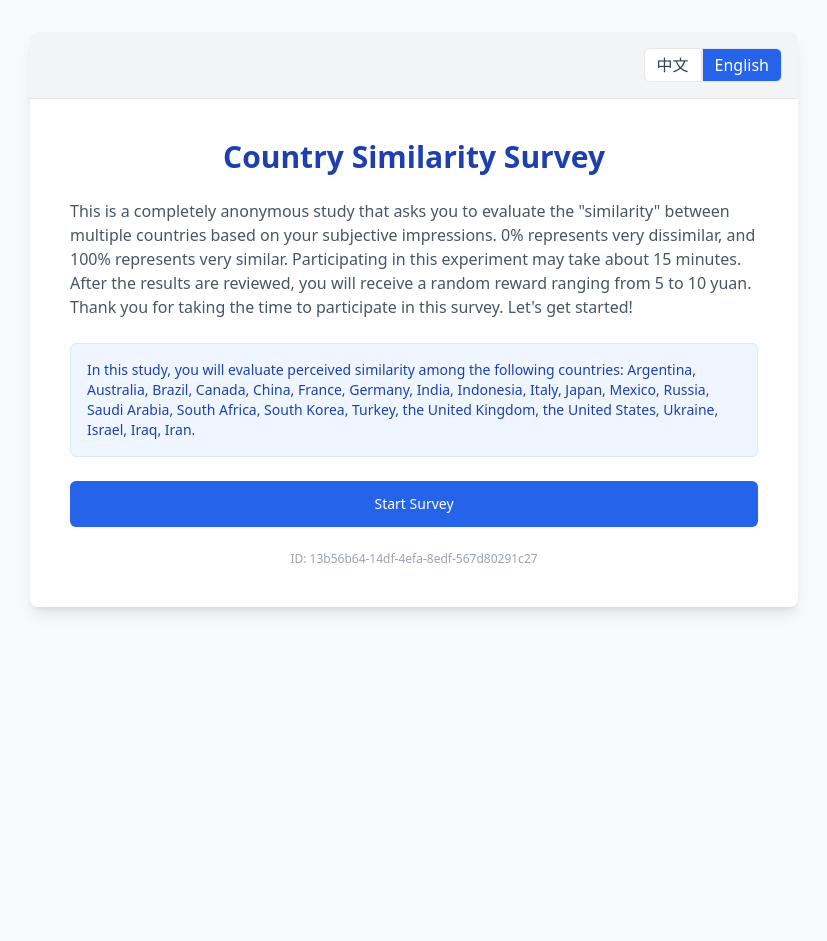
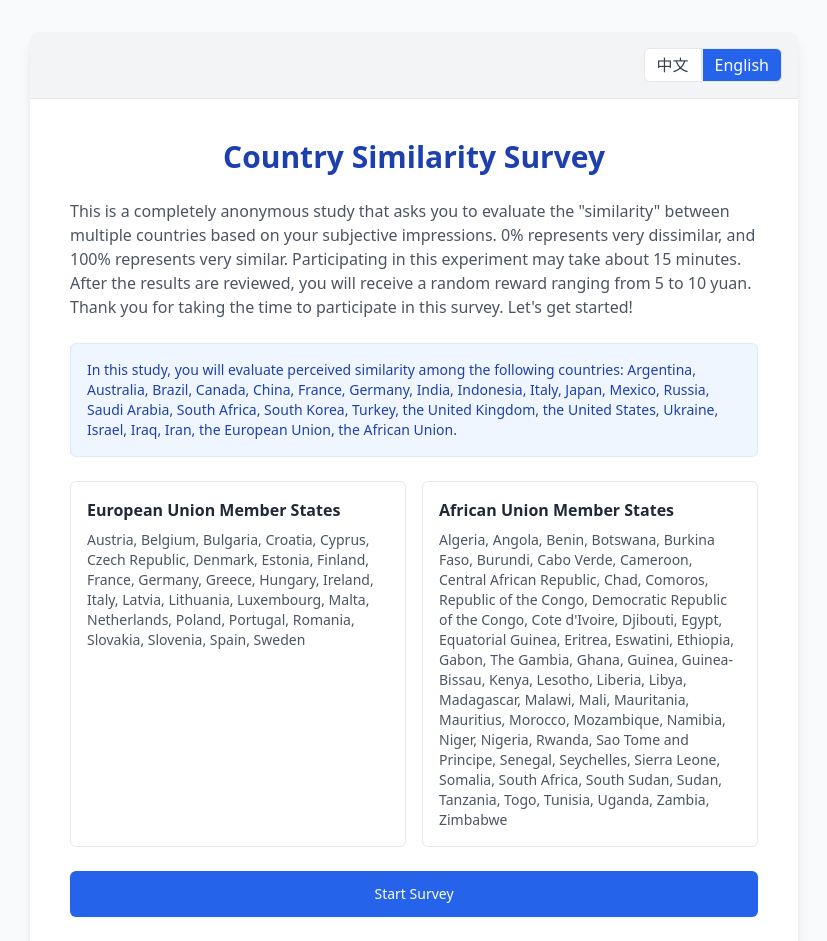
Before and after one commit to inewhero/Combiasation, a Vue app: page / in a window 1280 px wide. Shown: the top 941 px of the page, without its empty margins (226-1053 px from the left). Before the commit the page ends 800 px from the top, so only its background shows below. Built offline with nearby package versions, Linux system fonts and the light colour scheme; no server answers.

Commit message:
feat: add EU/AU entities and member lists on landing page

```diff
--- a/src/components/LandingPage.vue
+++ b/src/components/LandingPage.vue
@@ -1,5 +1,5 @@
 <script setup>
-import { ref, onMounted } from 'vue';
+import { ref, onMounted, computed } from 'vue';
 import { collection, query, where, getDocs } from "firebase/firestore";
 import { db } from '../firebaseConfig';
 
@@ -14,6 +14,7 @@ const loading = ref(true);
 const canStart = ref(false);
 const errorMessage = ref('');
 const ipAddress = ref('');
+const memberSeparator = computed(() => (props.content.locale === 'zh' ? '、' : ', '));
 
 onMounted(async () => {
   try {
@@ -66,6 +67,17 @@ const handleStart = () => {
       {{ content.info }}
     </div>
 
+    <div v-if="content.unionMembers" class="grid gap-4 sm:grid-cols-2">
+      <div class="bg-white p-4 rounded-md border border-gray-200">
+        <h3 class="font-semibold text-gray-800 mb-2">{{ content.unionMembers.euTitle }}</h3>
+        <p class="text-sm text-gray-600 whitespace-pre-line">{{ content.unionMembers.euMembers.join(memberSeparator) }}</p>
+      </div>
+      <div class="bg-white p-4 rounded-md border border-gray-200">
+        <h3 class="font-semibold text-gray-800 mb-2">{{ content.unionMembers.auTitle }}</h3>
+        <p class="text-sm text-gray-600 whitespace-pre-line">{{ content.unionMembers.auMembers.join(memberSeparator) }}</p>
+      </div>
+    </div>
+
     <div v-if="loading" class="text-center py-4">
       <div class="animate-spin rounded-full h-8 w-8 border-b-2 border-blue-600 mx-auto"></div>
       <p class="mt-2 text-gray-500">Checking eligibility...</p>
--- a/src/data/questions.js
+++ b/src/data/questions.js
@@ -10,12 +10,12 @@ const buildPairs = (countries, joiner) => {
 
 const countriesZh = [
   "阿根廷", "澳大利亚", "巴西", "加拿大", "中国", "法国", "德国", "印度", "印度尼西亚", "意大利",
-  "日本", "墨西哥", "俄罗斯", "沙特阿拉伯", "南非", "韩国", "土耳其", "英国", "美国", "乌克兰", "以色列", "伊拉克", "伊朗"
+  "日本", "墨西哥", "俄罗斯", "沙特阿拉伯", "南非", "韩国", "土耳其", "英国", "美国", "乌克兰", "以色列", "伊拉克", "伊朗", "欧洲联盟", "非洲联盟"
 ]
 
 const countriesEn = [
   "Argentina", "Australia", "Brazil", "Canada", "China", "France", "Germany", "India", "Indonesia", "Italy",
-  "Japan", "Mexico", "Russia", "Saudi Arabia", "South Africa", "South Korea", "Turkey", "the United Kingdom", "the United States", "Ukraine", "Israel", "Iraq", "Iran"
+  "Japan", "Mexico", "Russia", "Saudi Arabia", "South Africa", "South Korea", "Turkey", "the United Kingdom", "the United States", "Ukraine", "Israel", "Iraq", "Iran", "the European Union", "the African Union"
 ]
 
 export const surveyData = {
@@ -29,6 +29,16 @@ export const surveyData = {
       disagree: "不同意"
     },
     info: `本研究将邀请您评估以下国家之间的相似度：${countriesZh.join("、")}。`,
+    unionMembers: {
+      euTitle: "欧洲联盟成员国",
+      auTitle: "非洲联盟成员国",
+      euMembers: [
+        "奥地利", "比利时", "保加利亚", "塞浦路斯", "捷克", "克罗地亚", "丹麦", "爱沙尼亚", "芬兰", "法国", "德国", "希腊", "匈牙利", "爱尔兰", "意大利", "拉脱维亚", "立陶宛", "卢森堡", "马耳他", "荷兰", "波兰", "葡萄牙", "罗马尼亚", "斯洛伐克", "斯洛文尼亚", "西班牙", "瑞典"
+      ],
+      auMembers: [
+        "阿尔及利亚", "安哥拉", "贝宁", "博茨瓦纳", "布基纳法索", "布隆迪", "佛得角", "喀麦隆", "中非共和国", "乍得", "科摩罗", "刚果（布）", "刚果（金）", "科特迪瓦", "吉布提", "埃及", "赤道几内亚", "厄立特里亚", "斯威士兰", "埃塞俄比亚", "加蓬", "冈比亚", "加纳", "几内亚", "几内亚比绍", "肯尼亚", "莱索托", "利比里亚", "利比亚", "马达加斯加", "马拉维", "马里", "毛里塔尼亚", "毛里求斯", "摩洛哥", "莫桑比克", "纳米比亚", "尼日尔", "尼日利亚", "卢旺达", "圣多美和普林西比", "塞内加尔", "塞舌尔", "塞拉利昂", "索马里", "南非", "南苏丹", "苏丹", "坦桑尼亚", "多哥", "突尼斯", "乌干达", "赞比亚", "津巴布韦"
+      ]
+    },
     socialStatusInstruction: "想象这个梯子代表了人们在社会中的地位。梯子顶端的人是那些情况最好的人，他们拥有最多的金钱、最高的教育程度和最好的工作。梯子底端的人是那些情况最差的人，他们拥有的金钱最少、教育程度最低，工作最差或没有工作。\n您认为您自己处于哪个位置？",
     socialStatusLabels: {
       best: "情况最好",
@@ -105,6 +115,16 @@ export const surveyData = {
       disagree: "Disagree"
     },
     info: `In this study, you will evaluate perceived similarity among the following countries: ${countriesEn.join(", ")}.`,
+    unionMembers: {
+      euTitle: "European Union Member States",
+      auTitle: "African Union Member States",
+      euMembers: [
+        "Austria", "Belgium", "Bulgaria", "Croatia", "Cyprus", "Czech Republic", "Denmark", "Estonia", "Finland", "France", "Germany", "Greece", "Hungary", "Ireland", "Italy", "Latvia", "Lithuania", "Luxembourg", "Malta", "Netherlands", "Poland", "Portugal", "Romania", "Slovakia", "Slovenia", "Spain", "Sweden"
+      ],
+      auMembers: [
+        "Algeria", "Angola", "Benin", "Botswana", "Burkina Faso", "Burundi", "Cabo Verde", "Cameroon", "Central African Republic", "Chad", "Comoros", "Republic of the Congo", "Democratic Republic of the Congo", "Cote d'Ivoire", "Djibouti", "Egypt", "Equatorial Guinea", "Eritrea", "Eswatini", "Ethiopia", "Gabon", "The Gambia", "Ghana", "Guinea", "Guinea-Bissau", "Kenya", "Lesotho", "Liberia", "Libya", "Madagascar", "Malawi", "Mali", "Mauritania", "Mauritius", "Morocco", "Mozambique", "Namibia", "Niger", "Nigeria", "Rwanda", "Sao Tome and Principe", "Senegal", "Seychelles", "Sierra Leone", "Somalia", "South Africa", "South Sudan", "Sudan", "Tanzania", "Togo", "Tunisia", "Uganda", "Zambia", "Zimbabwe"
+      ]
+    },
     socialStatusInstruction: "Think of this ladder as representing where people stand in our society. At the top are people who are best off, with the most money, most education, and best jobs. At the bottom are people who are worst off, with the least money, least education, and worst jobs or no job.\nWhere would you place yourself on this ladder?",
     socialStatusLabels: {
       best: "Best off",
```
